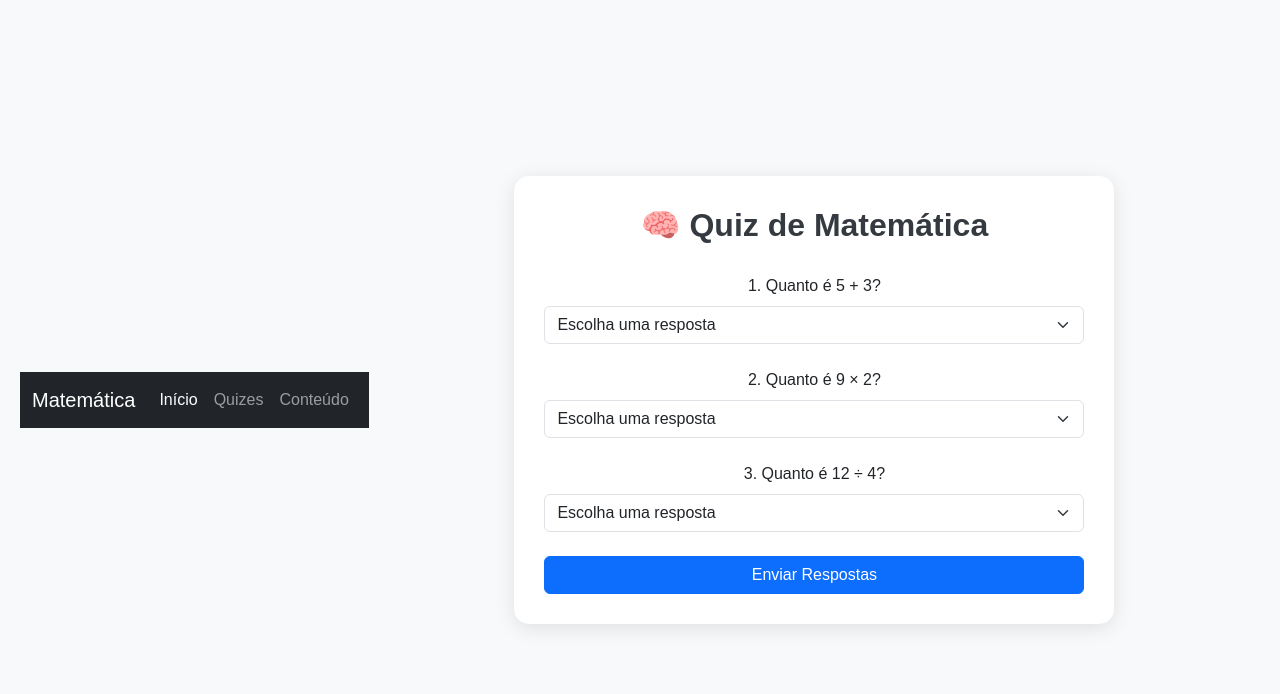
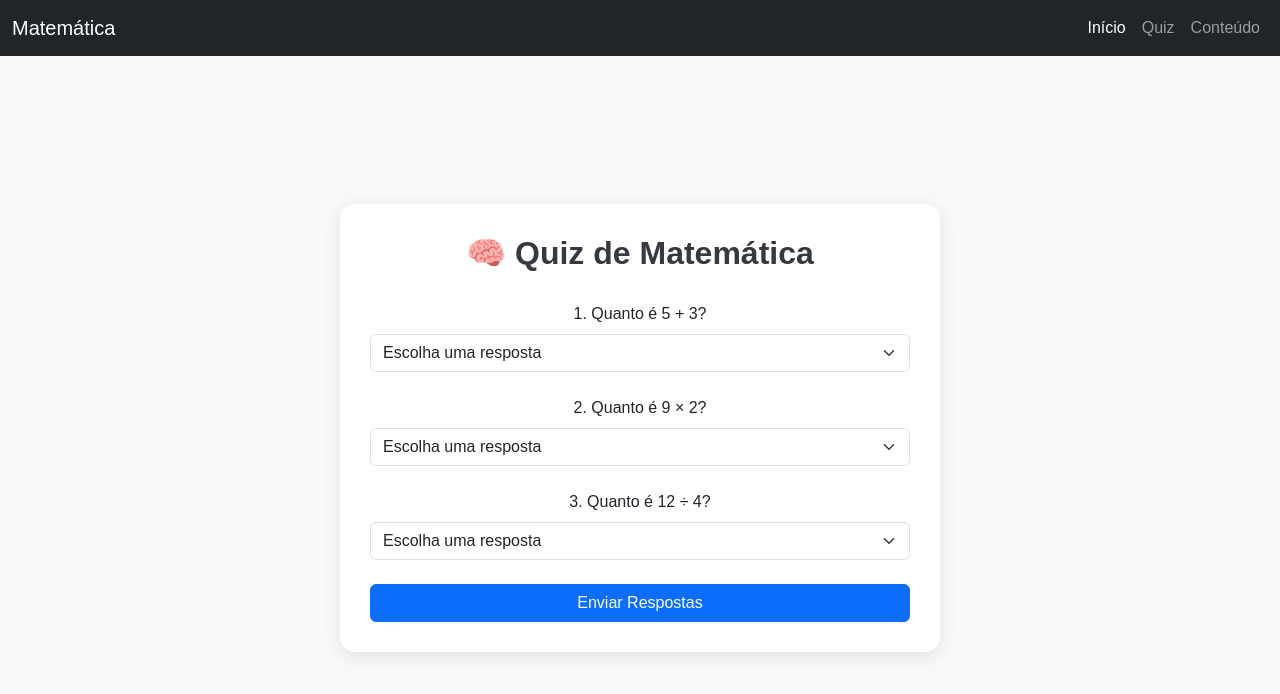
Before and after one commit to madlenyfarias/matematica, a plain HTML site: page public/quizes.html in a window 1280 px wide. Drawn offline with nearby package versions, Linux system fonts and the light colour scheme.

Commit message:
Update quizes.html

```diff
--- a/public/quizes.html
+++ b/public/quizes.html
@@ -3,37 +3,48 @@
 <head>
   <meta charset="UTF-8">
   <title>Quiz com Bootstrap</title>
+  <meta name="viewport" content="width=device-width, initial-scale=1">
   <link href="https://cdn.jsdelivr.net/npm/bootstrap@5.3.3/dist/css/bootstrap.min.css" rel="stylesheet">
+
   <style>
     body {
       background: #f8f9fa;
-       display: flex;
-      justify-content: center; /* centraliza horizontalmente */
-      align-items: center;     /* centraliza verticalmente */
-      text-align: center;      /* centraliza o texto dentro do container */
-      height: 100vh;           /* ocupa 100% da altura da viewport */
       font-family: Arial, sans-serif;
-      padding: 20px;
+      margin: 0; /* REMOVER margens que impedem largura total */
+      padding: 0;
       box-sizing: border-box;
     }
+
+    .quiz-wrapper {
+      display: flex;
+      justify-content: center;
+      align-items: center;
+      min-height: calc(100vh - 56px); /* 56px = altura da navbar padrão */
+      padding: 20px;
+    }
+
     .quiz-card {
       max-width: 600px;
-      margin: 50px auto;
+      width: 100%;
       padding: 30px;
       border-radius: 15px;
       box-shadow: 0 4px 20px rgba(0, 0, 0, 0.1);
+      background: white;
+      text-align: center;
     }
+
     .quiz-title {
       font-weight: 600;
-      text-align: center;
       color: #343a40;
       margin-bottom: 30px;
     }
+
     .btn-submit {
       display: block;
       margin: 20px auto 0 auto;
       width: 100%;
     }
+
     #result {
       font-size: 1.2rem;
     }
@@ -41,6 +52,7 @@
 </head>
 <body>
 
+  <!-- ✅ NAVBAR DE LARGURA TOTAL -->
   <nav class="navbar navbar-expand-lg navbar-dark bg-dark">
     <div class="container-fluid">
       <a class="navbar-brand" href="#">Matemática</a>
@@ -51,25 +63,25 @@
       <div class="collapse navbar-collapse" id="navbarNav">
         <ul class="navbar-nav ms-auto">
           <li class="nav-item">
-            <a class="nav-link active" aria-current="page" href="#">Início</a>
+            <a class="nav-link active" aria-current="page" href="index.html">Início</a>
           </li>
           <li class="nav-item">
-            <a class="nav-link" href="#">Quizes</a>
+            <a class="nav-link" href="quizes.html">Quiz</a>
           </li>
           <li class="nav-item">
-            <a class="nav-link" href="#">Conteúdo</a>
+            <a class="nav-link" href="conteudo.html">Conteúdo</a>
           </li>
         </ul>
       </div>
     </div>
   </nav>
 
-<div class="container">
-  <div class="bg-white quiz-card">
+  <!-- QUIZ -->
+  <div class="container quiz-wrapper">
+    <div class="quiz-card">
       <h2 class="quiz-title">🧠 Quiz de Matemática</h2>
 
       <form id="quizForm">
-      <!-- Pergunta 1 -->
         <div class="mb-4">
           <label class="form-label">1. Quanto é 5 + 3?</label>
           <select class="form-select" name="q1" required>
@@ -80,7 +92,6 @@
           </select>
         </div>
 
-      <!-- Pergunta 2 -->
         <div class="mb-4">
           <label class="form-label">2. Quanto é 9 × 2?</label>
           <select class="form-select" name="q2" required>
@@ -91,7 +102,6 @@
           </select>
         </div>
 
-      <!-- Pergunta 3 -->
         <div class="mb-4">
           <label class="form-label">3. Quanto é 12 ÷ 4?</label>
           <select class="form-select" name="q3" required>
@@ -109,41 +119,26 @@
     </div>
   </div>
 
-<!-- Bootstrap Bundle JS -->
   <script src="https://cdn.jsdelivr.net/npm/bootstrap@5.3.3/dist/js/bootstrap.bundle.min.js"></script>
-
   <script>
     document.getElementById('quizForm').addEventListener('submit', function(e) {
       e.preventDefault();
-
-    const answers = {
-      q1: '8',
-      q2: '18',
-      q3: '3'
-    };
-
+      const answers = { q1: '8', q2: '18', q3: '3' };
       let score = 0;
       const form = e.target;
 
       for (const [key, value] of Object.entries(answers)) {
         const userAnswer = form.elements[key].value;
-      if (userAnswer === value) {
-        score++;
-      }
+        if (userAnswer === value) score++;
       }
 
       const result = document.getElementById('result');
       result.classList.remove('d-none', 'alert-success', 'alert-danger');
-
-    if (score === 3) {
-      result.classList.add('alert-success');
-      result.innerHTML = `✅ Parabéns! Você acertou <strong>${score}</strong> de 3 perguntas!`;
-    } else {
-      result.classList.add('alert-danger');
-      result.innerHTML = `❌ Você acertou <strong>${score}</strong> de 3. Tente novamente!`;
-    }
+      result.classList.add(score === 3 ? 'alert-success' : 'alert-danger');
+      result.innerHTML = score === 3
+        ? `✅ Parabéns! Você acertou <strong>${score}</strong> de 3 perguntas!`
+        : `❌ Você acertou <strong>${score}</strong> de 3. Tente novamente!`;
     });
   </script>
-
 </body>
 </html>
```
Lines whose indentation alone changed are shown as unchanged.
